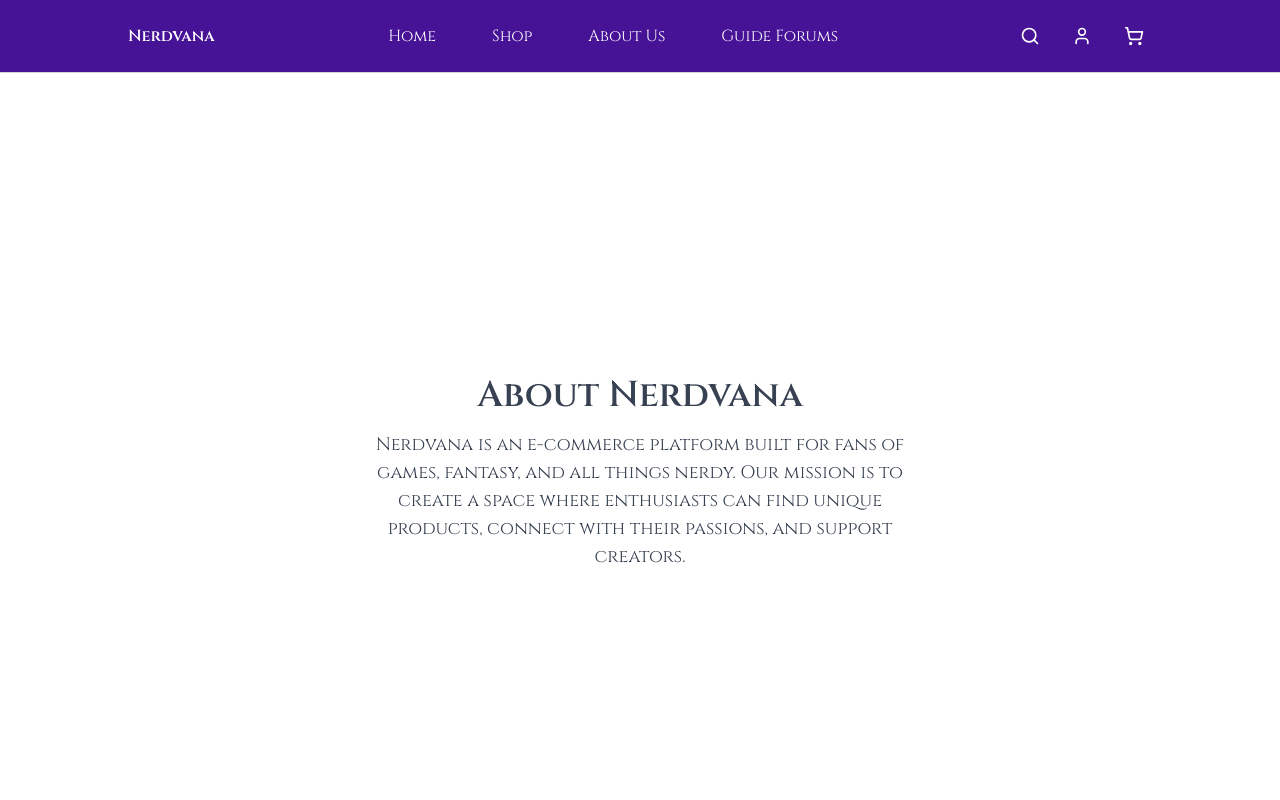
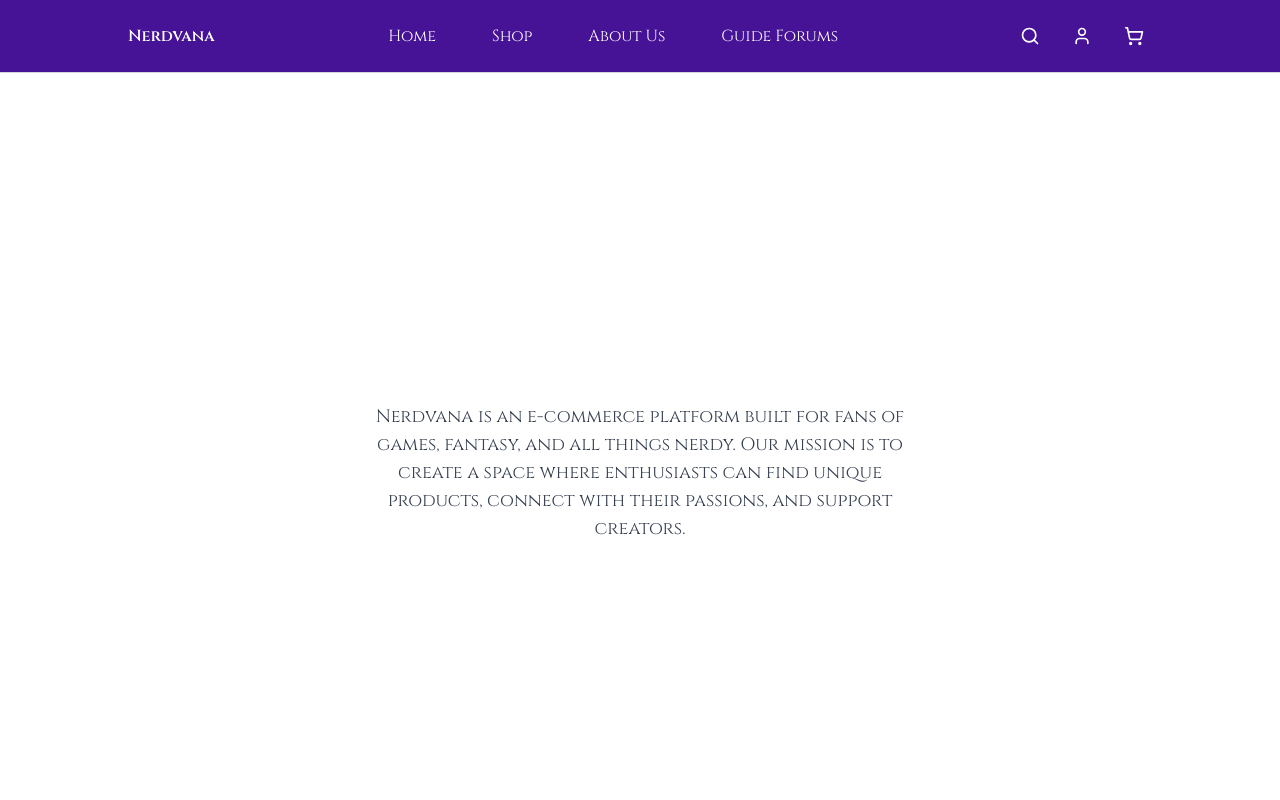
Before and after one commit to DJVelz/Nerdvana, a Next.js app: page /about in a window 1280 px wide. Shown: the top 800 px of the page. Built offline with nearby package versions, Linux system fonts and the light colour scheme.

Commit message:
changed about title

```diff
--- a/app/about/page.jsx
+++ b/app/about/page.jsx
@@ -9,12 +9,16 @@ export default function About() {
         <>
             <Navbar/>
                 <main className="flex flex-col items-center justify-center min-h-screen p-6">
-                    <h1 className="text-4xl font-bold mb-4">About Nerdvana</h1>
+                    <section className="text-center max-w-3xl mb-16">
+                    <h1 className="text-5xl font-extrabold mb-4 bg-gradient-to-r from-purple-600 to-blue-600 bg-clip-text text-transparent">
+                    About Nerdvana
+                    </h1>
                     <p className="max-w-xl text-center text-lg">
                         Nerdvana is an e-commerce platform built for fans of games, fantasy, and all things nerdy.
                         Our mission is to create a space where enthusiasts can find unique products,
                         connect with their passions, and support creators.
                     </p>
+                    </section>
                 </main>
             <Footer/>
         </>
```
